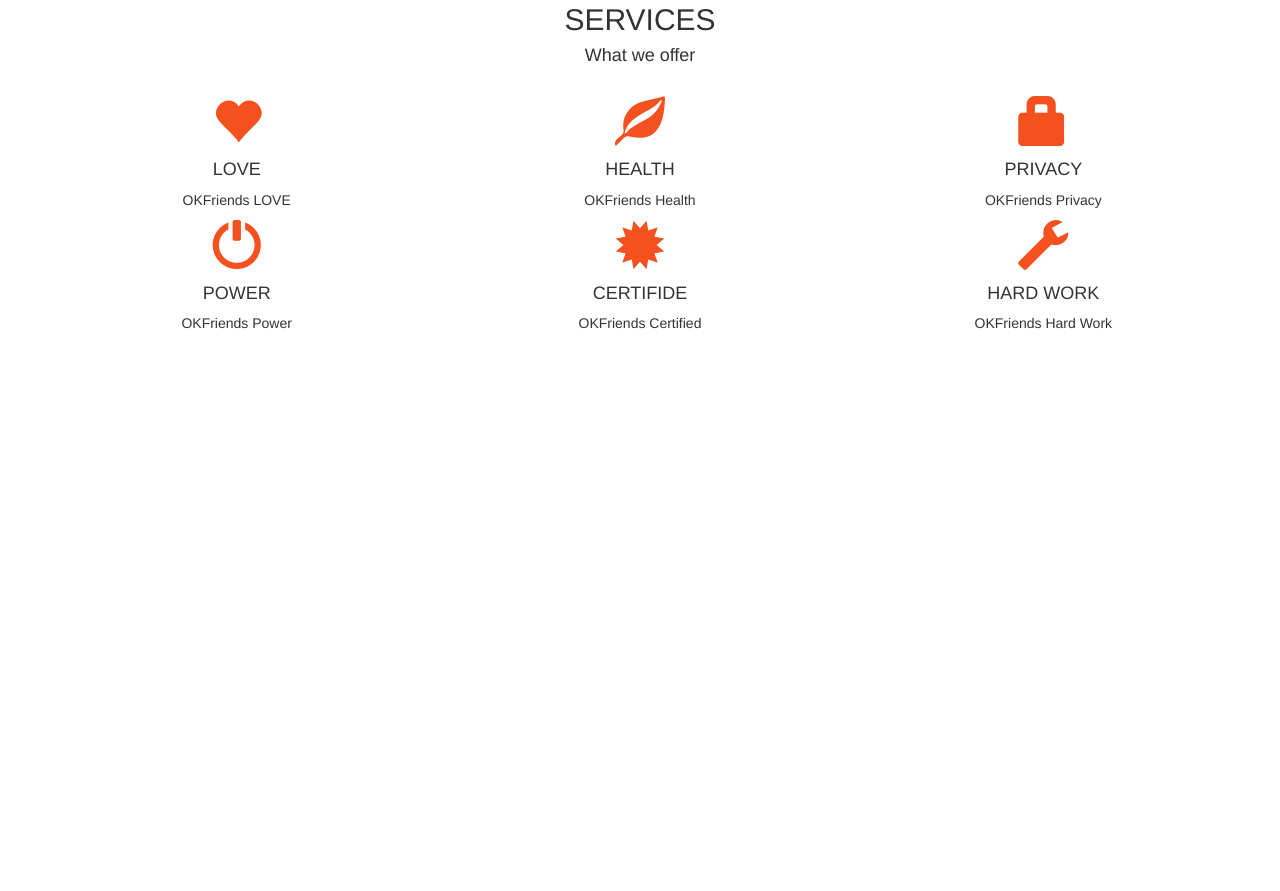
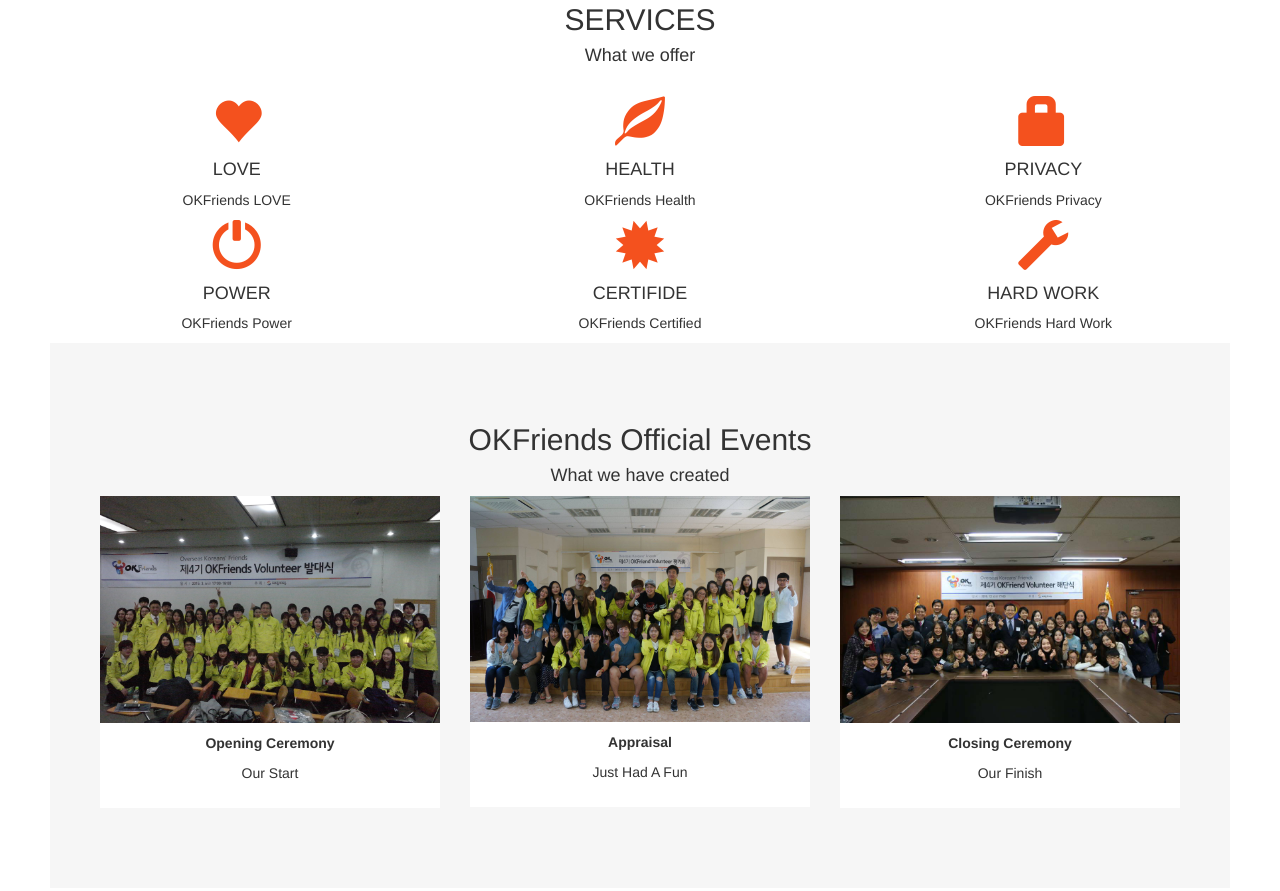
Before and after one commit to statelo/OKFriends, a plain HTML site: page Website/Bootstrap.html in a window 1280 px wide. Shown: the part 1157-2048 px from the top of the page. Before the commit the page ends 1560 px from the top, so only its background shows below. Drawn offline with nearby package versions, Linux system fonts and the light colour scheme.

Commit message:
Some Photos Added

```diff
--- a/Website/Bootstrap.html
+++ b/Website/Bootstrap.html
@@ -38,6 +38,18 @@
         .logo-small {
           color : #f4511e;
           font-size : 50px;
+        }
+
+        .thumbnail {
+          padding : 0 0 15px 0;
+          border : none;
+          border-radius : 0;
+        }
+
+        .thumbnail img {
+          width : 100%;
+          height : 100%;
+          margin-bottom : 10px;
         }
       </style>
     </head>
@@ -123,6 +135,34 @@
             <p>OKFriends Hard Work</p>
           </div>
         </div>
+
+        <div class = "container-fluid text-center bg-grey">
+          <h2>OKFriends Official Events</h2>
+          <h4>What we have created</h4>
+          <div class = "row text-center">
+            <div class = "col-sm-4">
+              <div class = "thumbnail">
+                <img src = "Photo/Open.jpg" alt = "Opening Ceremony">
+                <p><strong>Opening Ceremony</strong></p>
+                <p>Our Start</p>
+              </div>
+            </div>
+            <div class = "col-sm-4">
+              <div class = "thumbnail">
+                <img src = "Photo/Evaluation.jpg" alt = "Appraisal">
+                <p><strong>Appraisal</strong></p>
+                <p>Just Had A Fun</p>
+              </div>
+            </div>
+            <div class = "col-sm-4">
+              <div class = "thumbnail">
+                <img src = "Photo/Close.jpg" alt = "Closing Ceremony">
+                <p><strong>Closing Ceremony</strong></p>
+                <p>Our Finish</p>
+              </div>
+            </div>
+          </div>
+        </div>
       </div>
     </body>
   </html>
```
Also changed, not shown: Website/Photo/Close.jpg (added), Website/Photo/Evaluation.jpg (added), Website/Photo/Open.jpg (added).
